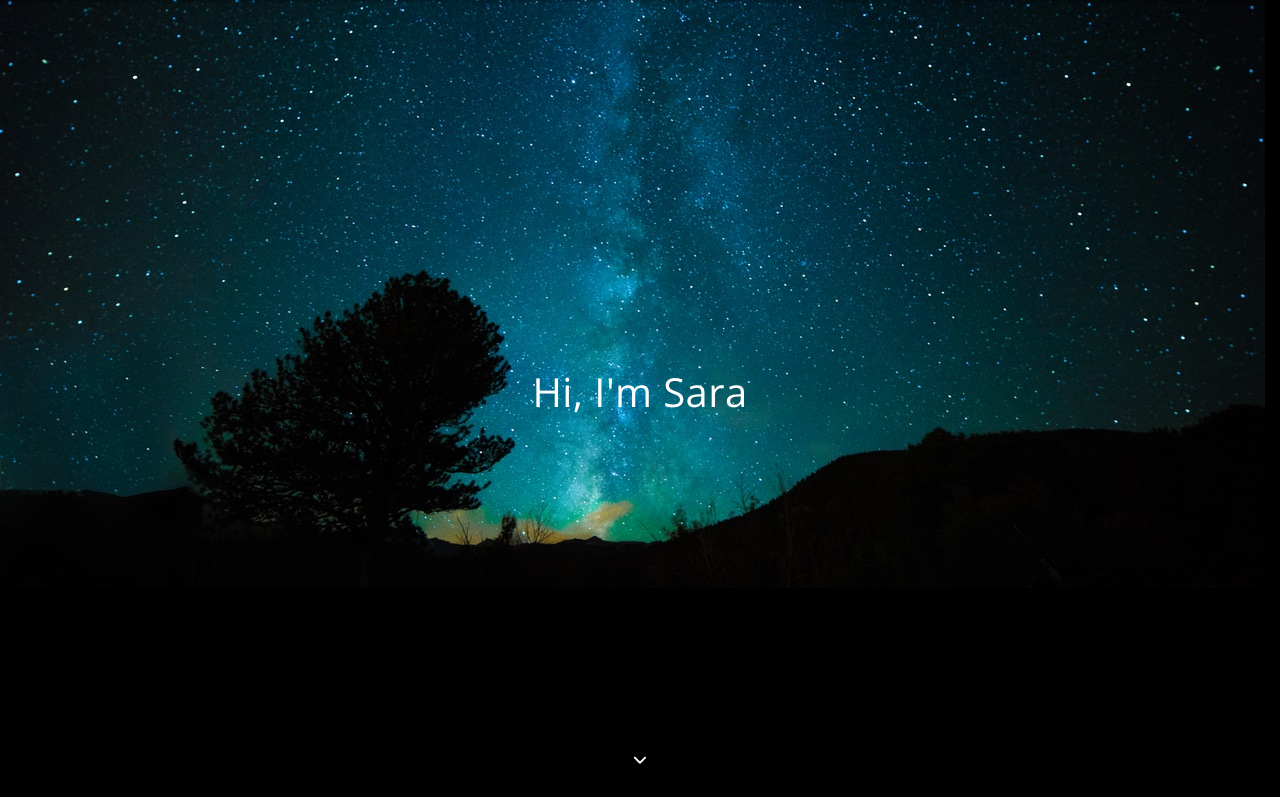
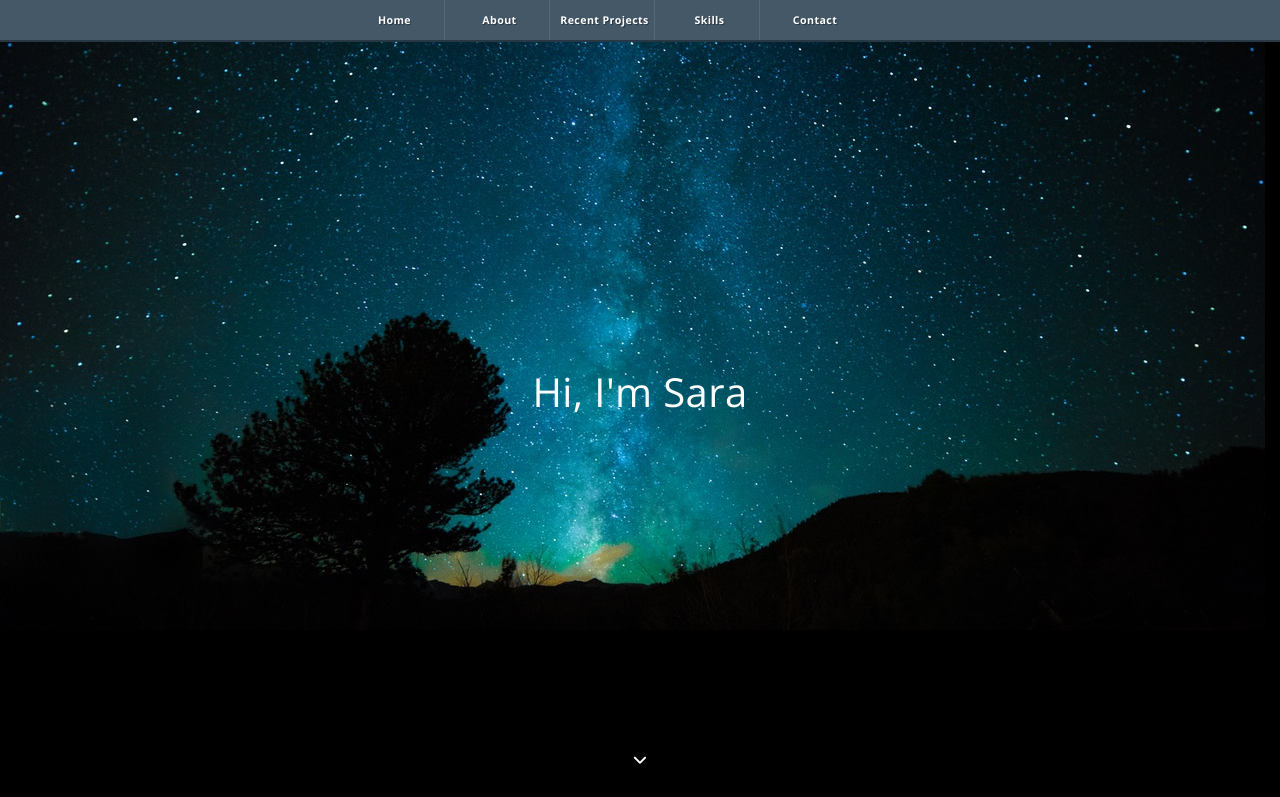
Before and after one commit to smcashman/smcashman.github.io, a plain HTML site: page index.html in a window 1280 px wide. Shown: the top 797 px of the page. Drawn offline with nearby package versions, Linux system fonts and the light colour scheme; files whose address does not match are found by name.

Commit message:
responsive top menu

```diff
--- a/css/style.css
+++ b/css/style.css
@@ -320,62 +320,6 @@ a.scrolldown {
 	color: #FFF;
 	font-weight: 300;
 }
-
-/******************************************************************
-	Menu
-******************************************************************/
-.menubar {
-	position: fixed;
-	top: 0px;
-	height: 80px;
-	width: 100%;
-	z-index: 9999;
-	background-color: #FFF;
-	margin-top: -80px;
-	-moz-box-shadow: 0 2px 2px rgba(0,0,0,0.2);
-	-webkit-box-shadow: 0 2px 2px rgba(0,0,0,0.2);
-	box-shadow: 0 2px 2px rgba(0,0,0,0.2);
-}
-.menubar.alt {
-	background-color: #f6f6f6;
-}
-a.logo {
-	float: left;
-	display: block;
-	width: 120px;
-	height: 30px;
-	margin: 27px 0px 0px 40px;
-
-}
-ul.mainmenu {
-	font-family: "Open Sans", Verdana, Arial, sans-serif;
-	float: right;
-	margin: 0px 40px 0px 0px;
-	text-transform: uppercase;
-	font-weight: 300;
-}
-ul.mainmenu li {
-	cursor: pointer;
-	display: inline-block;
-	padding: 30px 10px 31px 10px;
-}
-ul.mainmenu li a {
-	font-size: 12px;
-	color: #838282;
-	-webkit-transition: color 400ms ease;
-	-moz-transition: color 400ms ease;
-	-o-transition: color 400ms ease;
-	-ms-transition: color 400ms ease;
-	transition: color 400ms ease;
-}
-ul.mainmenu li:hover a {
-	color: #0082A5;
-}
-ul.mainmenu li.active a {
-	font-weight: bold;
-	color: #0082A5;
-}
-
 /******************************************************************
 	jCarousel
 ******************************************************************/
@@ -751,7 +695,98 @@ ul.contacts a{
 		width:100%;
 	}
 }
+/*menu style*/
+nav.clearfix {
+  height: 40px;
+  width: 100%;
+  background: #455868;
+  font-size: 11pt;
+  font-weight: bold;
+  position: relative;
+  border-bottom: 2px solid #283744;
+}
+nav.clearfix ul {
+  padding: 0;
+  margin: 0 auto;
+  width: 600px;
+  height: 40px;
+}
+nav.clearfix li {
+  display: inline;
+  float: left;
+}
+.clearfix:before,
+.clearfix:after {
+    content: " ";
+    display: table;
+}
+.clearfix:after {
+    clear: both;
+}
+.clearfix {
+    *zoom: 1;
+}
+nav.clearfix a {
+  color: #fff;
+  display: inline-block;
+  width: 100px;
+  text-align: center;
+  text-decoration: none;
+  line-height: 40px;
+  text-shadow: 1px 1px 0px #283744;
+}
+nav.clearfix li a {
+  border-right: 1px solid #576979;
+  box-sizing:border-box;
+  -moz-box-sizing:border-box;
+  -webkit-box-sizing:border-box;
+}
+nav.clearfix li:last-child a {
+  border-right: 0;
+}
+nav.clearfix a:hover, nav.clearfix a:active {
+  background-color: #8c99a4;
+}
+nav.clearfix a#pull {
+  display: none;
+}
+/*menu media queries*/
 
+@media only screen and (max-width : 480px) {
+  nav.clearfix {
+    border-bottom: 0;
+  }
+  nav.clearfix ul {
+    display: none;
+    height: auto;
+  }
+  nav.clearfix a#pull {
+    display: block;
+    background-color: #283744;
+    width: 100%;
+    position: relative;
+  }
+  nav.clearfix a#pull:after {
+    content:"";
+    background: url('nav-icon.png') no-repeat;
+    width: 30px;
+    height: 30px;
+    display: inline-block;
+    position: absolute;
+    right: 15px;
+    top: 10px;
+  }
+}
+@media only screen and (max-width : 320px) {
+  nav.clearfix li {
+    display: block;
+    float: none;
+    width: 100%;
+  }
+  nav.clearfix li a {
+    border-bottom: 1px solid #576979;
+  }
+}
 
 input#mailSubmit{
 	width:100px;
--- a/index.html
+++ b/index.html
@@ -21,7 +21,7 @@
 <!-- Start Body -->
 <body>
 	<!-- Start Menu -->
-	<div class="menubar" data-scroll="true">
+	<div data-scroll="true">
 
   		<div class="menuIcon">
     		<a href="#menuExpand">Menu</a>
@@ -32,7 +32,7 @@
 			<li class="active"><a href="#home">Home</a></li>
 			<li><a href="#about">About</a></li>
 			<li><a href="#portfolio">Recent Projects</a></li>
-			<li><a href="#skillsection">Skills & Languages</a></li>
+			<li><a href="#skillsection">Skills</a></li>
 			<li><a href="#contact">Contact</a></li>
 		</ul>
 		<a href="#" id="pull">Menu</a>
--- a/js/custom.js
+++ b/js/custom.js
@@ -83,7 +83,23 @@ if (queryString == '?success') {
 
 }
 
+$(function() {
+  var pull    = $('#pull');
+    menu    = $('nav.clearfix ul');
+    menuHeight  = menu.height();
 
+  $(pull).on('click', function(e) {
+    e.preventDefault();
+    menu.slideToggle();
+  });
+});
+
+$(window).resize(function(){
+  var w = $(window).width();
+  if(w > 320 && menu.is(':hidden')) {
+    menu.removeAttr('style');
+  }
+});
 
 
 });
```
